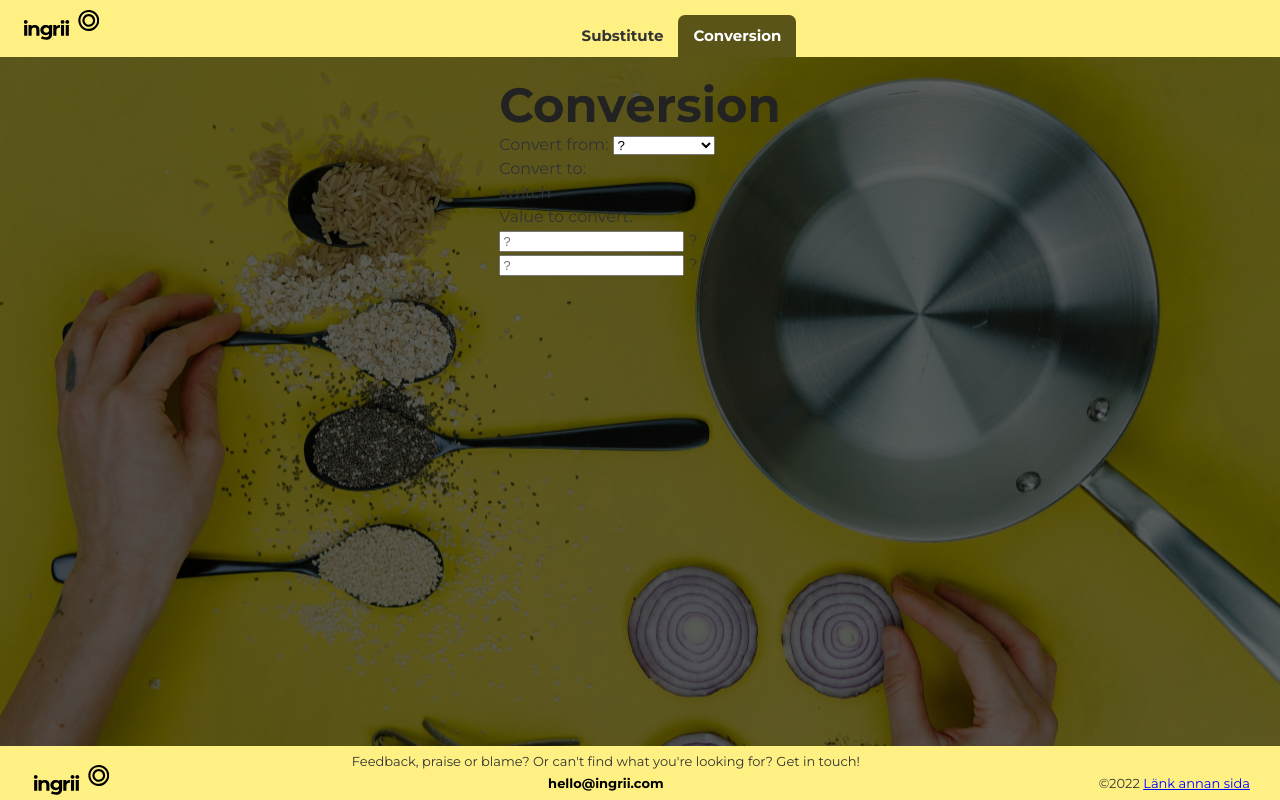
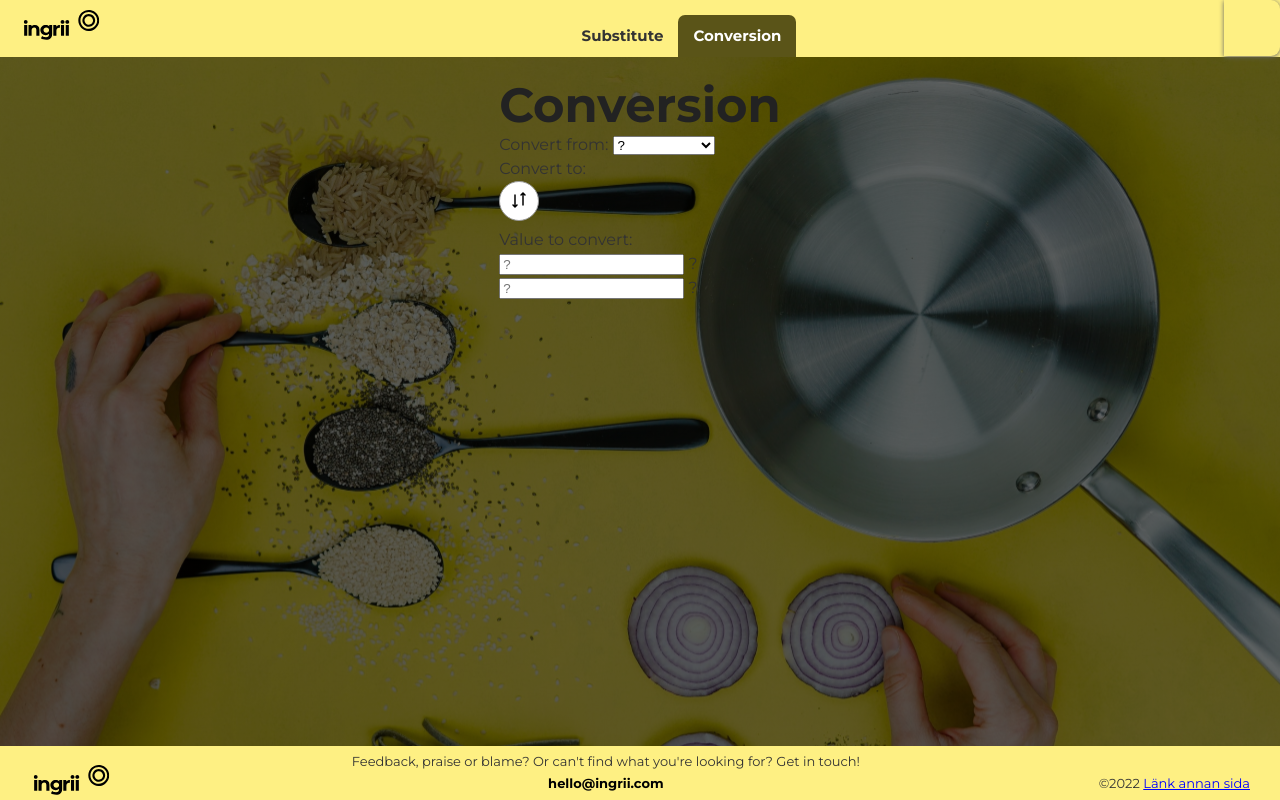
Before and after one commit to Annaaste/reactproject, a Next.js app: page /convert in a window 1280 px wide. Built offline with nearby package versions, Linux system fonts and the light colour scheme.

Commit message:
ConvertAtoms.module.scss and switch icon added

```diff
--- /dev/null
+++ b/components/ConvertAtoms/ConvertAtoms.module.scss
@@ -0,0 +1,16 @@
+@import 'colors.scss';
+
+
+.switchButton {
+    height: 56px;
+    width: 56px;
+    line-height: 56px;
+    background-color: $yellow;
+    position: absolute;
+    top: 0;
+    right: 0;
+    text-align: center;
+    cursor: pointer;
+    box-shadow: 0px 1px 5px $darkGrey;
+    border-radius: 0px 9px 9px 0px;
+  }
--- a/components/ConvertAtoms/Switch.jsx
+++ b/components/ConvertAtoms/Switch.jsx
@@ -1,4 +1,5 @@
 import React from 'react'
+import styles from './ConvertAtoms.module.scss'
 
 const Switch = ({unitA, unitB, setUnitA, setUnitB, setOutput}) => {
   const onSwitch = (event) => {
@@ -10,10 +11,14 @@ const Switch = ({unitA, unitB, setUnitA, setUnitB, setOutput}) => {
 
   return (
       <div>
-      <button type="switchButton" className="switchButton" onClick={onSwitch}>
-        <i className="Button"></i> switch
+      <button type="button"  onClick={onSwitch}>
+      <button className={styles.buttonIcon}><img src='../images/icons/switchIcon.svg'></img></button>
+        <i className={styles.switchButton}></i>
       </button>
       </div>
+
+
+
   )
 }
 
--- a/pages/convert/index.jsx
+++ b/pages/convert/index.jsx
@@ -3,6 +3,8 @@ import MeasureSelect from '../../components/ConvertAtoms/MeasureSelect'
 import Switch from '../../components/ConvertAtoms/Switch'
 import Input from '../../components/ConvertAtoms/Input'
 import measures from '../../components/ConvertAtoms/measures'
+import styles from './convert.module.scss'
+import Image from 'next/image'
 
 const Convert = () => {
   const [unitA, setUnitA] = useState(measures.a.set1["?"])
@@ -25,12 +27,12 @@ const Convert = () => {
   }
 
   const _calculate = (unit, conversionVal) => {
-    if(["?", "?"].includes(unit)){
+/*     if(["?", "?"].includes(unit)){
       let val = unit === "?"
         ? input * conversionVal[0] + conversionVal[1]
         : (input - conversionVal[1]) / conversionVal[0]
       return val.toFixed(1)
-    }
+    } */
 
     let val = ["Liters", "LitersML", "Kilograms", "KilogramsLBS"].includes(unit)
       ? input * conversionVal
```
Also changed, not shown: public/images/icons/switchIcon.svg (added).
